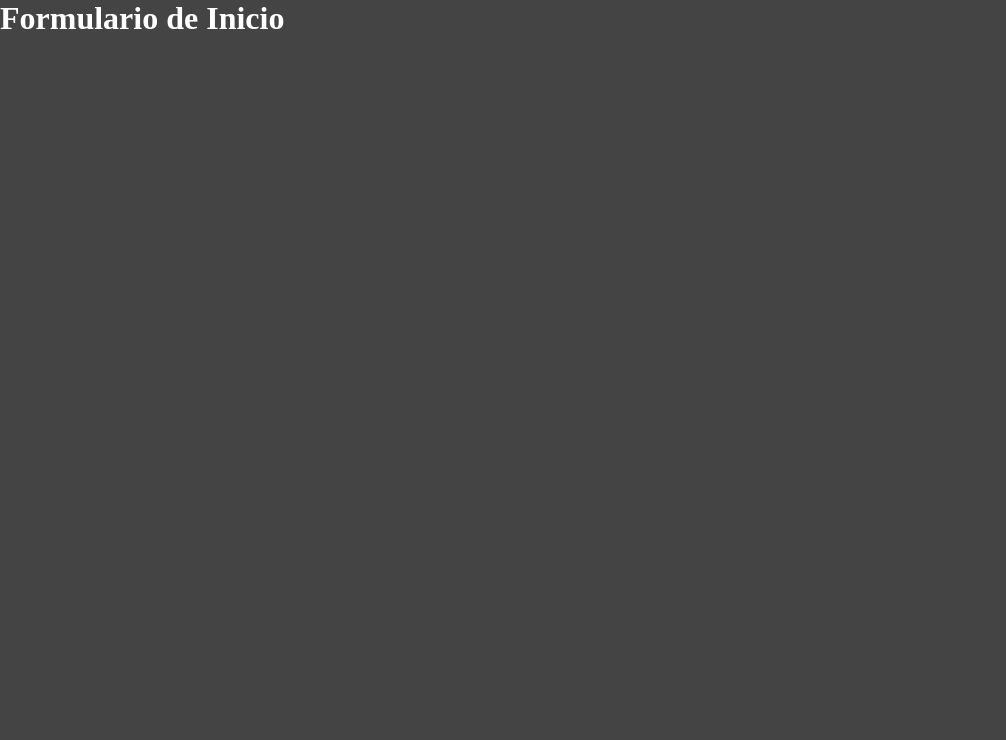
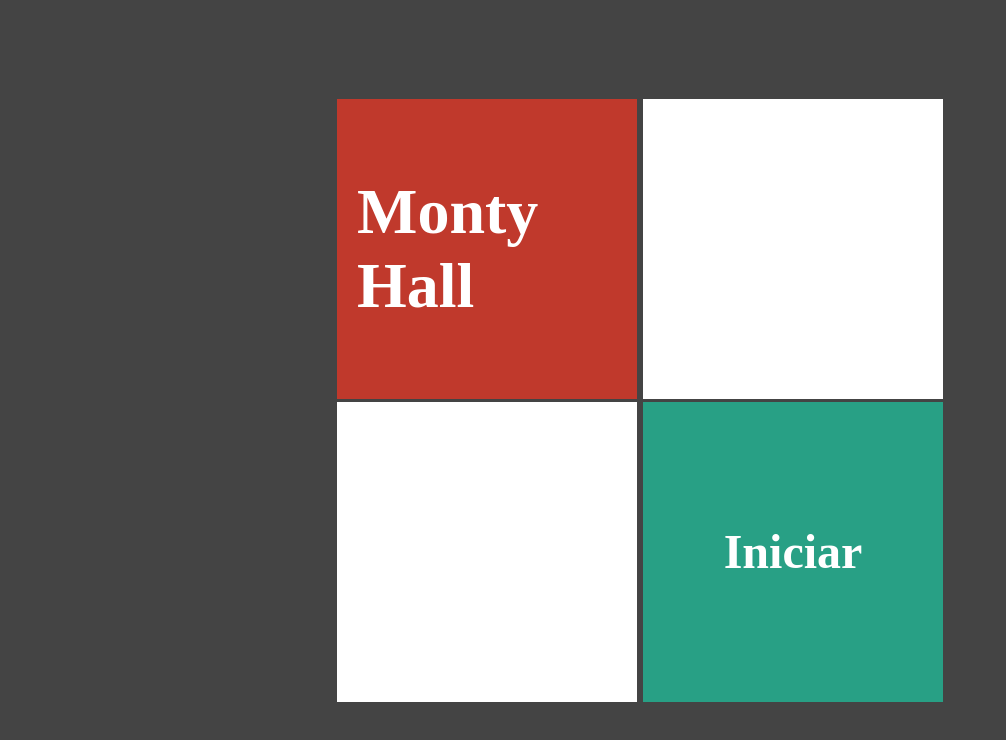
Before and after one commit to lucasshira/monty-hall-problem-project, a Next.js app: page / in a window 1280 px wide. Shown: the top 740 px of the page, without its empty margins (0-1006 px from the left). Built offline with nearby package versions, Linux system fonts and the light colour scheme.

Commit message:
feat: add Form & styling the Home Page

```diff
--- /dev/null
+++ b/components/Cartao.tsx
@@ -0,0 +1,17 @@
+import styles from '../src/styles/Cartao.module.css';
+
+interface CartaoProps {
+  bgcolor?: string
+  children?: any
+}
+
+export default function Cartao(props: CartaoProps) {
+  return (
+    <div className={styles.cartao}
+      style={{
+        backgroundColor: props.bgcolor ?? "#fff"
+      }}>
+      {props.children}
+    </div>
+  )
+}
--- a/src/pages/index.tsx
+++ b/src/pages/index.tsx
@@ -1,13 +1,24 @@
-import { useState } from "react";
-import Porta from "../../components/Porta";
-import PortaModel from "../../model/porta";
-import { atualizarPortas, criarPortas } from "../../functions/portas";
-// import Presente from "../../components/Presente";
+import Link from "next/link";
+import Cartao from "../../components/Cartao";
+import styles from '../styles/Form.module.css';
 
-export default function Home() {
+export default function Form() {
   return (
-    <div style={{ display: "flex" }}>
-      <h1>Formulario de Inicio</h1>
+    <div className={styles.formulario}>
+      <div>
+        <Cartao bgcolor="#c0392c">
+          <h1>Monty Hall</h1>
+        </Cartao>
+        <Cartao></Cartao>
+      </div>
+      <div>
+        <Cartao></Cartao>
+        <Link href={`/jogo/4/2`}>
+          <Cartao bgcolor="#28a085">
+            <h2 className={styles.link}>Iniciar</h2>
+          </Cartao>
+        </Link>
+      </div>
     </div>
   );
 }
--- /dev/null
+++ b/src/styles/Cartao.module.css
@@ -0,0 +1,11 @@
+.cartao {
+  display: flex;
+  width: 300px;
+  height: 300px;
+  color: #fff;
+  margin: 3px;
+  font-size: 2rem;
+  padding: 20px;
+  justify-content: center;
+  align-items: center;
+}
--- /dev/null
+++ b/src/styles/Form.module.css
@@ -0,0 +1,14 @@
+.formulario {
+  display: flex;
+  justify-content: center;
+  align-items: center;
+  height: 100vh;
+}
+
+.link {
+  display: flex;
+  justify-content: center;
+  align-items: center;
+  flex: 1;
+  margin: 0;
+}
```
Also changed, not shown: src/pages/jogo/[portas]/[temPresente].tsx (renamed from src/pages/jogo.tsx, +13 -5 lines), 1 other file (tests, documents, lock files or other folders).
